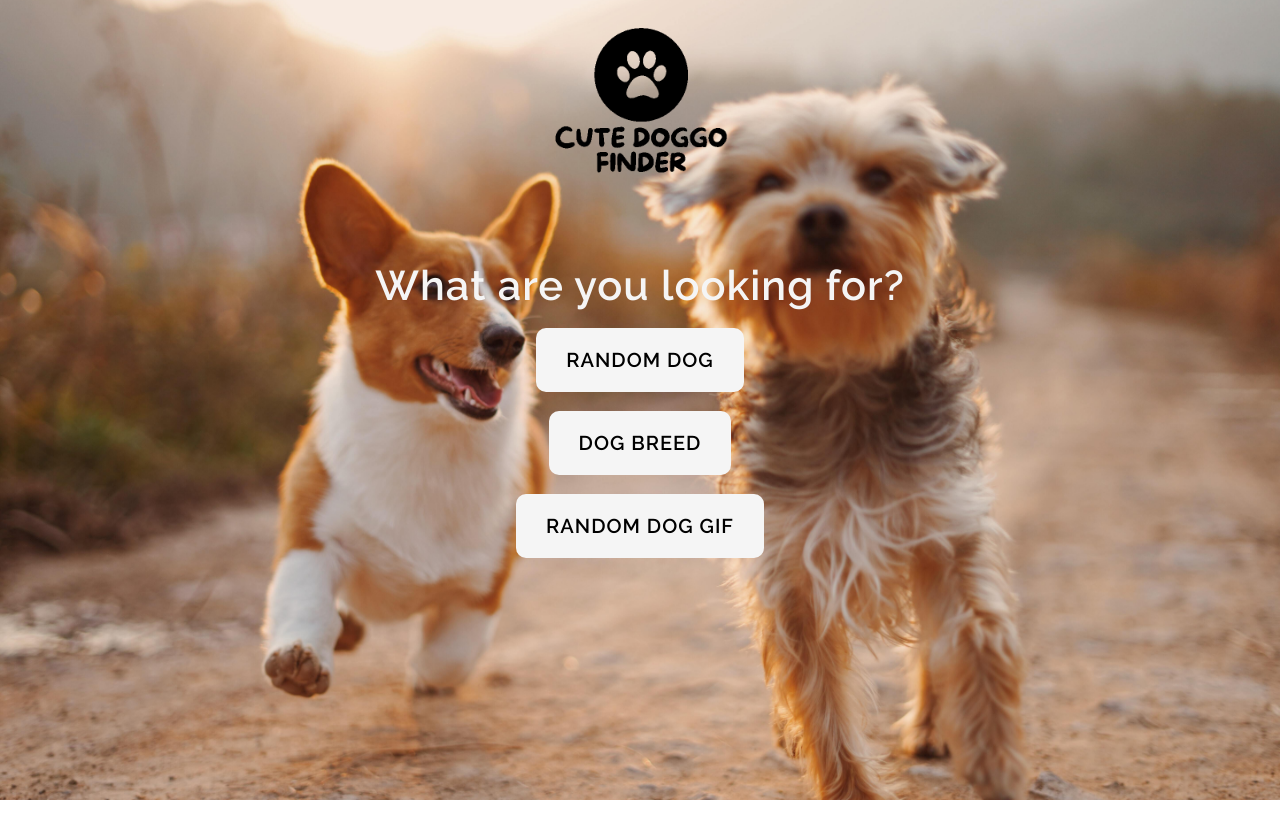
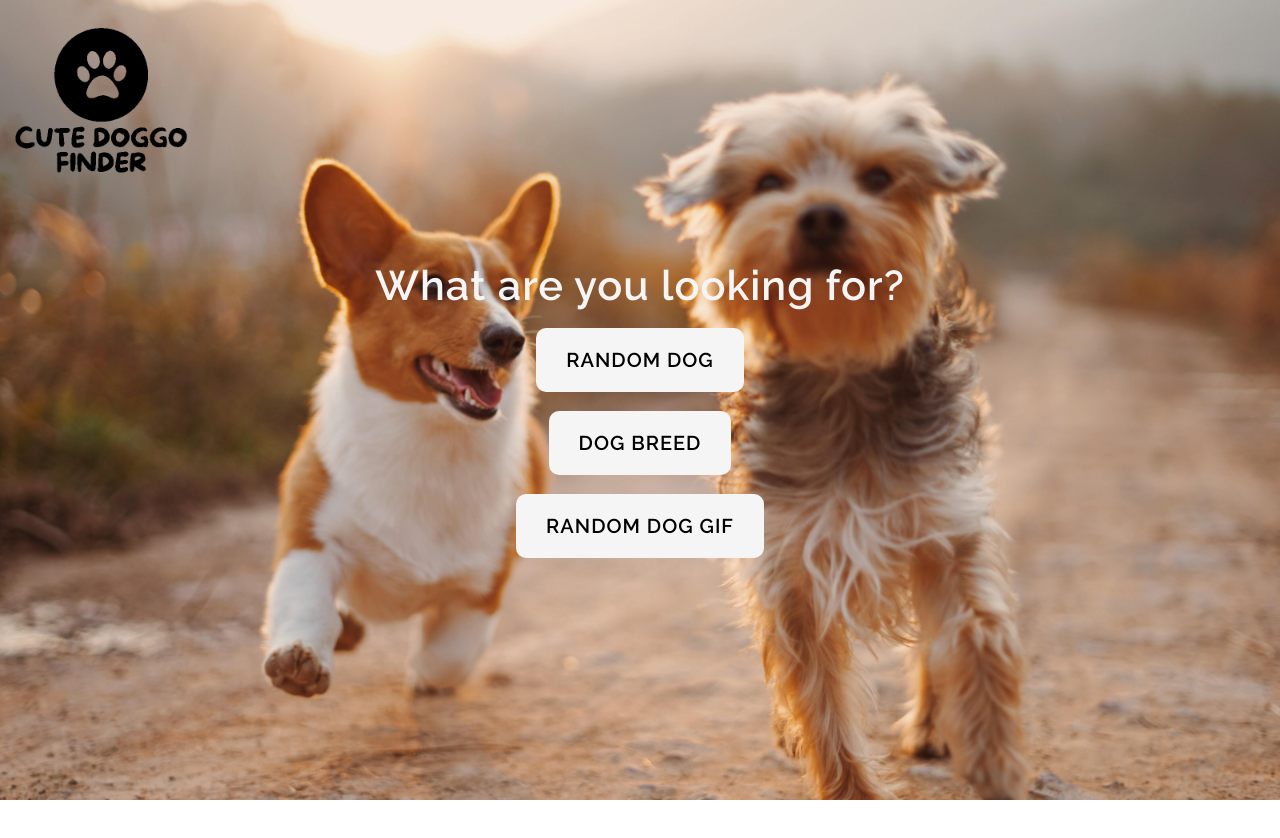
Before and after one commit to Lorraine-and-Bart-Co/Lorraine-Bart-Project2, a plain HTML site: page index.html in a window 1280 px wide. Shown: the top 838 px of the page. Drawn offline with Linux system fonts and the light colour scheme.

Commit message:
adding media query :dog2::rocket:

```diff
--- /dev/null
+++ b/styles/sass/_840px-media-query.scss
@@ -0,0 +1,8 @@
+// Media Query Min Width 840px:
+
+@media (min-width: 840px) {
+    // Header
+    .dog-finder-logo {
+        left:0px;
+    }
+}
--- a/styles/sass/style.scss
+++ b/styles/sass/style.scss
@@ -4,3 +4,4 @@
 @import "main";
 @import "sections";
 @import "footer";
+@import "840px-media-querie";
```
Also changed, not shown: styles/style.css.
